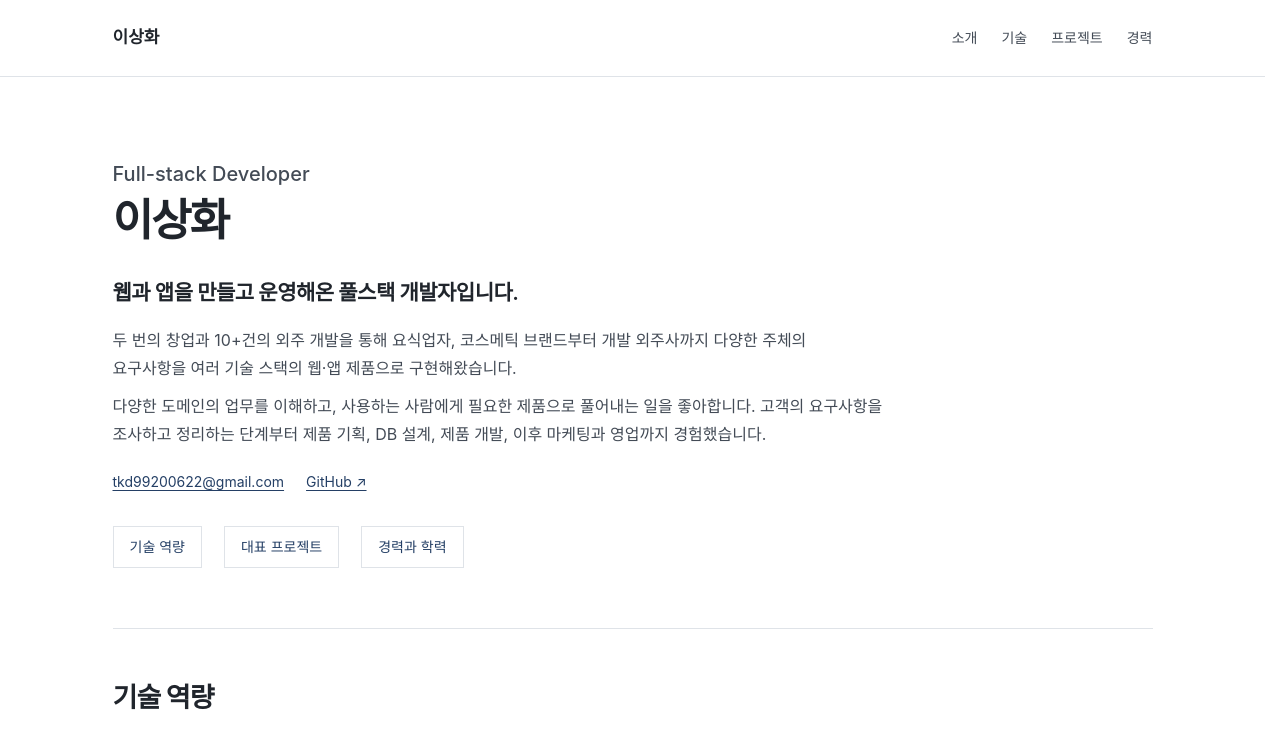
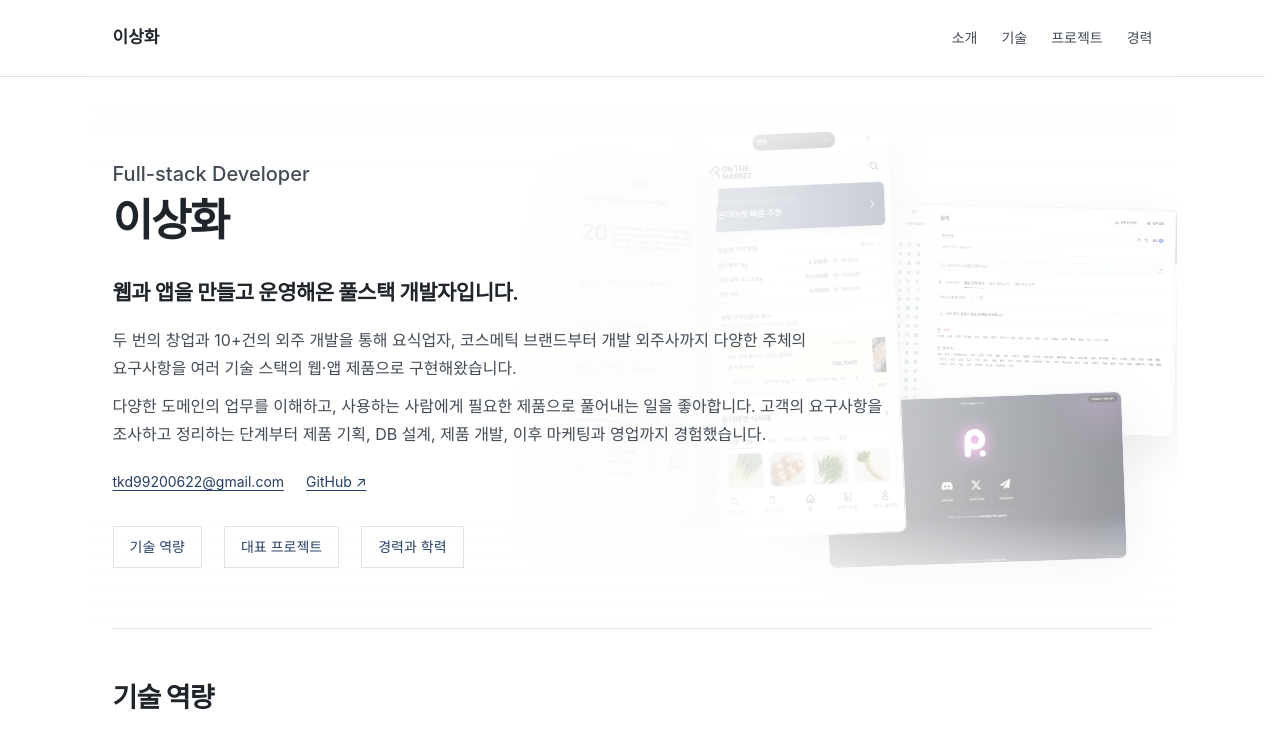
Before and after one commit to tkd992006/resume, a plain HTML site: page simple/index.html in a window 1280 px wide. Shown: the top 742 px of the page. Drawn offline with Linux system fonts and the light colour scheme.

Commit message:
Publish simple introduction screenshot background

```diff
--- a/simple/index.html
+++ b/simple/index.html
@@ -18,12 +18,15 @@
 <header class="site-header"><div class="header-inner"><a class="brand" href="#about">이상화</a><nav aria-label="주요 메뉴"><a href="#about">소개</a><a href="#skills">기술</a><a href="#projects">프로젝트</a><a href="#experience">경력</a></nav></div></header>
 <main class="container" id="main" tabindex="-1">
   <section class="hero" id="about" aria-labelledby="about-title">
+    <div class="hero-background" aria-hidden="true"><div class="hero-media"><img class="hero-shot shot-a" src="assets/images/onthemarket-app-1.webp" alt="" decoding="async"><img class="hero-shot shot-b" src="assets/images/syrs-1.webp" alt="" decoding="async"><img class="hero-shot shot-c" src="assets/images/gagageul.webp" alt="" decoding="async"><img class="hero-shot shot-d" src="assets/images/playai-1.webp" alt="" decoding="async"></div><div class="hero-scrim"></div></div>
+    <div class="hero-content">
     <p class="role">Full-stack Developer</p>
     <h1 id="about-title">이상화</h1>
     <p class="lead">웹과 앱을 만들고 운영해온 풀스택 개발자입니다.</p>
     <div class="hero-copy"><p>두 번의 창업과 10+건의 외주 개발을 통해 요식업자, 코스메틱 브랜드부터 개발 외주사까지 다양한 주체의 요구사항을 여러 기술 스택의 웹·앱 제품으로 구현해왔습니다.</p><p>다양한 도메인의 업무를 이해하고, 사용하는 사람에게 필요한 제품으로 풀어내는 일을 좋아합니다. 고객의 요구사항을 조사하고 정리하는 단계부터 제품 기획, DB 설계, 제품 개발, 이후 마케팅과 영업까지 경험했습니다.</p></div>
     <div class="contact-links"><a href="mailto:tkd99200622@gmail.com">tkd99200622@gmail.com</a><a href="https://github.com/tkd992006" target="_blank" rel="noreferrer">GitHub ↗</a></div>
     <nav class="quick-links" aria-label="바로 가기"><a href="#skills">기술 역량</a><a href="#projects">대표 프로젝트</a><a href="#experience">경력과 학력</a></nav>
+    </div>
   </section>
   <section class="section" id="skills" aria-labelledby="skills-title"><h2 id="skills-title">기술 역량</h2><div class="skills-grid"><article class="skill-item"><h3>프론트엔드</h3><p class="skill-tools">TypeScript · React · Next.js · AkanJS · Capacitor · TossPayments · Firebase Cloud Messaging · Solapi · 카카오 알림톡</p><p>사용자의 요구사항을 웹·앱 화면과 기능으로 구현해왔습니다. 반응형 UI와 모바일 앱을 개발하고, 결제·푸시 알림·메시지 발송 등 외부 서비스를 연동한 경험이 있습니다.</p></article><article class="skill-item"><h3>백엔드·데이터</h3><p class="skill-tools">Node.js · NestJS · AkanJS · GraphQL · MongoDB · Gemini API · OpenAI API</p><p>서비스의 요구사항에 맞춰 데이터베이스와 API를 설계하고 서버 기능을 구현해왔습니다. 인증·권한 관리, 데이터 조회 성능 개선, AI API를 활용한 기능 개발을 경험했습니다.</p></article><article class="skill-item"><h3>AI experience</h3><p class="skill-tools">Claude Code · OpenClaw · Hermes · Oh My OpenCode · Codex</p><ul class="skill-experience"><li>OpenClaw로 Threads의 댓글과 글을 자동 게시하는 봇을 활용해봤습니다.</li><li>Hermes로 개인 일정과 일기장을 관리해봤습니다.</li><li>claudecode, oh my opencode, codex를 개발에 활용했습니다.</li></ul></article></div></section>
   <section class="section" id="projects" aria-labelledby="projects-title"><h2 id="projects-title">대표 프로젝트</h2><p class="section-intro">직접 개발한 서비스 중 세 가지를 소개합니다.</p><div class="project-list"><article class="project" id="project-onthemarket">
--- a/simple/styles.css
+++ b/simple/styles.css
@@ -53,7 +53,16 @@ ul { padding-left: 1.2em; }
 .header-inner nav { display: flex; flex-wrap: wrap; gap: 24px; }
 .header-inner nav a { color: var(--fg-2); font-size: 14px; text-decoration: none; }
 .header-inner nav a:hover { color: var(--blue); text-decoration: underline; }
-.hero { padding: 72px 0 60px; }
+.hero { position: relative; isolation: isolate; padding: 72px 0 60px; }
+.hero-background { position: absolute; z-index: -1; inset: 0 -24px; overflow: hidden; pointer-events: none; }
+.hero-media { position: absolute; top: 50%; right: 0; width: min(62%, 650px); height: 460px; opacity: .72; transform: translateY(-50%); }
+.hero-shot { position: absolute; border: 1px solid var(--line); border-radius: 8px; box-shadow: 0 18px 48px rgba(32, 37, 44, .16); object-fit: cover; }
+.hero-shot.shot-a { z-index: 5; left: 28%; top: 1%; width: 29%; aspect-ratio: 520 / 1128; transform: rotate(-2.5deg); }
+.hero-shot.shot-b { z-index: 6; left: 3%; top: 10%; width: 25%; aspect-ratio: 520 / 1136; transform: rotate(3.5deg); }
+.hero-shot.shot-c { z-index: 1; right: 0; top: 18%; width: 60%; aspect-ratio: 1400 / 814; transform: rotate(1.5deg); }
+.hero-shot.shot-d { z-index: 2; right: 8%; bottom: 4%; width: 46%; aspect-ratio: 16 / 9; transform: rotate(-2deg); }
+.hero-scrim { position: absolute; inset: 0; background: linear-gradient(180deg, #fff 0%, transparent 16%, transparent 80%, #fff 100%), linear-gradient(90deg, #fff 0%, rgba(255, 255, 255, .96) 35%, rgba(255, 255, 255, .82) 62%, rgba(255, 255, 255, .32) 100%); }
+.hero-content { position: relative; }
 .hero h1 { font-size: clamp(34px, 5vw, 44px); line-height: 1.3; letter-spacing: -.045em; }
 .role { margin-top: 8px; color: var(--fg-2); font-size: 20px; font-weight: 500; }
 .lead { max-width: 760px; margin-top: 27px; font-size: 21px; line-height: 1.6; font-weight: 600; letter-spacing: -.025em; }
@@ -117,6 +126,8 @@ ul { padding-left: 1.2em; }
   .header-inner nav { gap: 15px; }
   .header-inner nav a { font-size: 13px; }
   .hero { padding: 44px 0 42px; }
+  .hero-background { inset-inline: -12px; }
+  .hero-media { right: -10%; width: 95%; height: 400px; opacity: .34; }
   .lead { margin-top: 23px; font-size: 19px; }
   .role { font-size: 18px; }
   .quick-links { gap: 8px; margin-top: 26px; }
```
Also changed, not shown: simple/assets/images/gagageul.webp (added), simple/assets/images/playai-1.webp (added).
